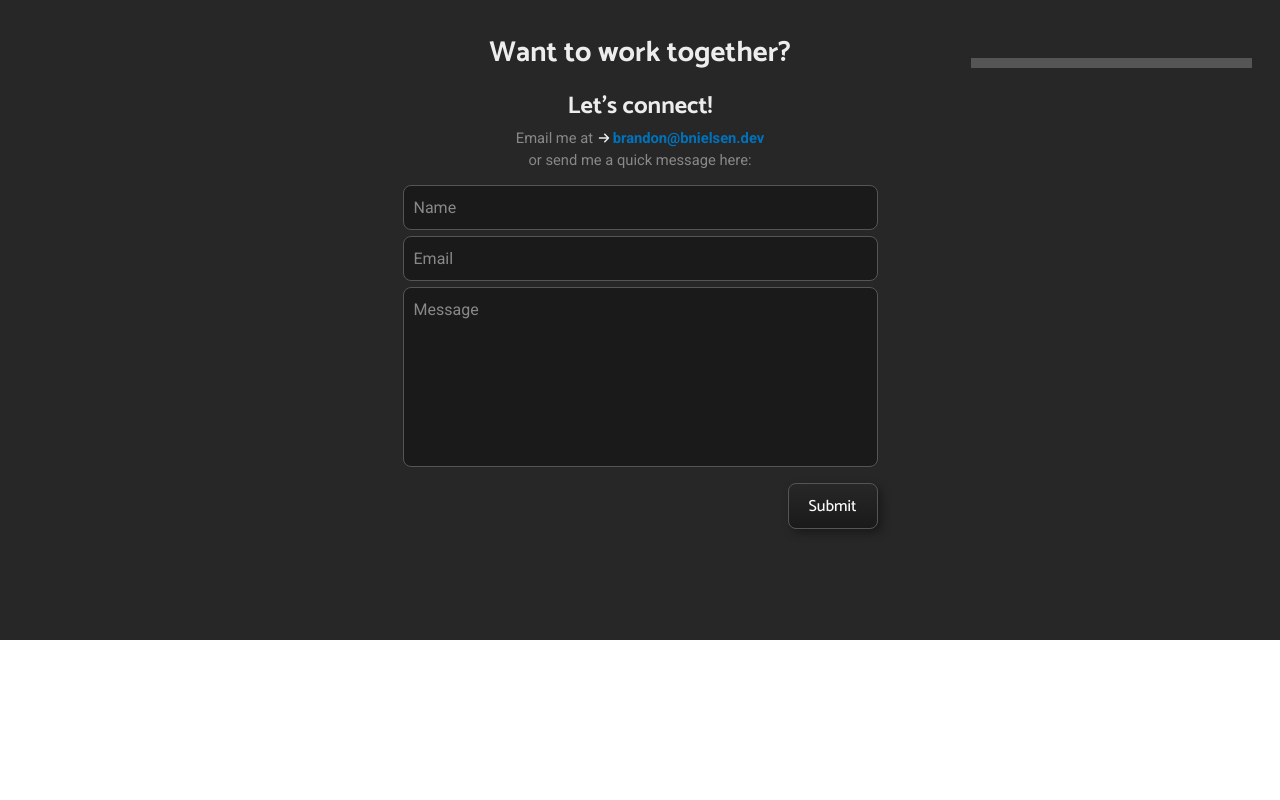
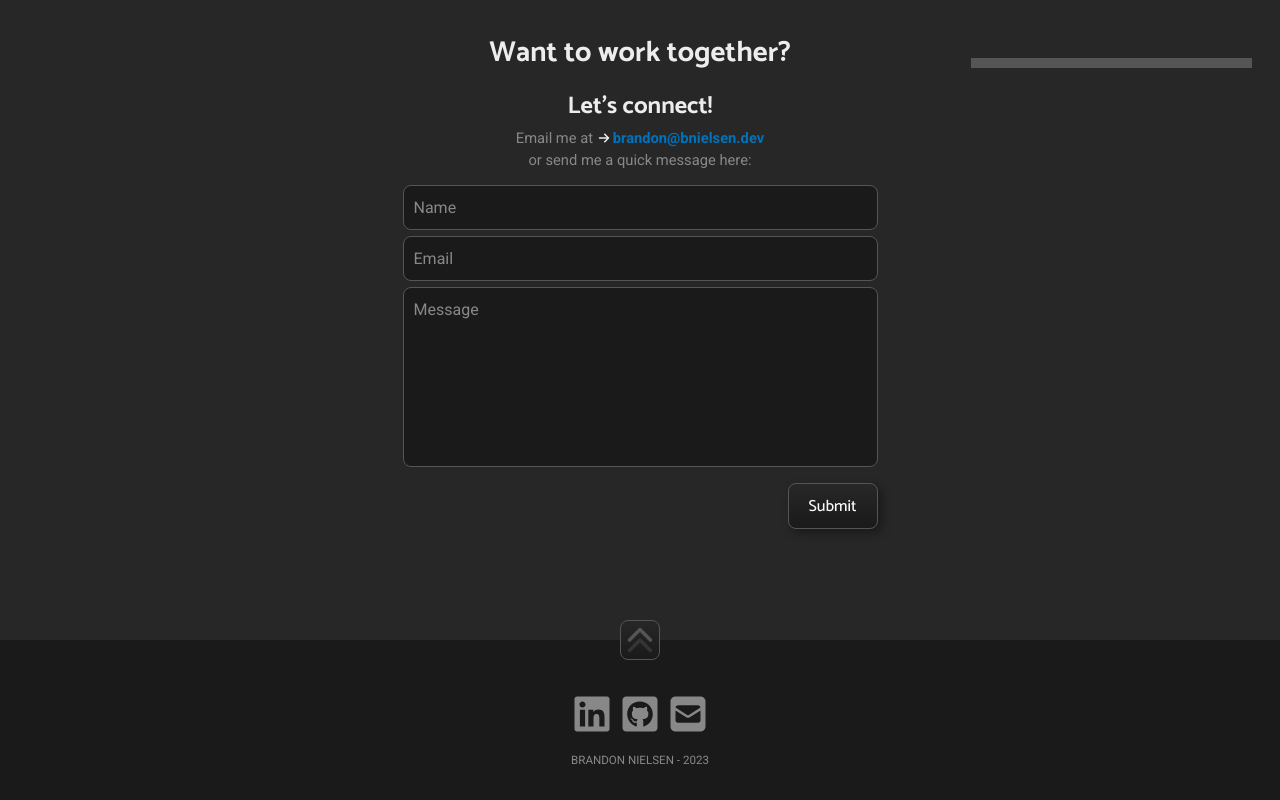
Before and after one commit to bnielsencodes/bnielsen.dev-v2, a Next.js app: page / in a window 1280 px wide. Shown: the part 8280-9080 px from the top of the page. Before the commit the page ends 8920 px from the top, so only its background shows below. Built offline with nearby package versions, Linux system fonts and the light colour scheme.

Commit message:
Import Footer.tsx

```diff
--- a/app/page.tsx
+++ b/app/page.tsx
@@ -10,6 +10,7 @@ import Header from "./components/header/Header";
 import AboutSection from "./components/about-section/AboutSection";
 import ProjectsSection from "./components/projects-section/ProjectsSection";
 import ContactSection from "./components/contact-section/ContactSection";
+import Footer from "./components/footer/Footer";
 import clsx from "clsx";
 
 export default function Home() {
@@ -59,6 +60,7 @@ export default function Home() {
           sizes="100vw"
         />
         <ContactSection {...{ darkMode }} />
+        <Footer {...{ darkMode }} />
       </main>
     </>
   );
```
